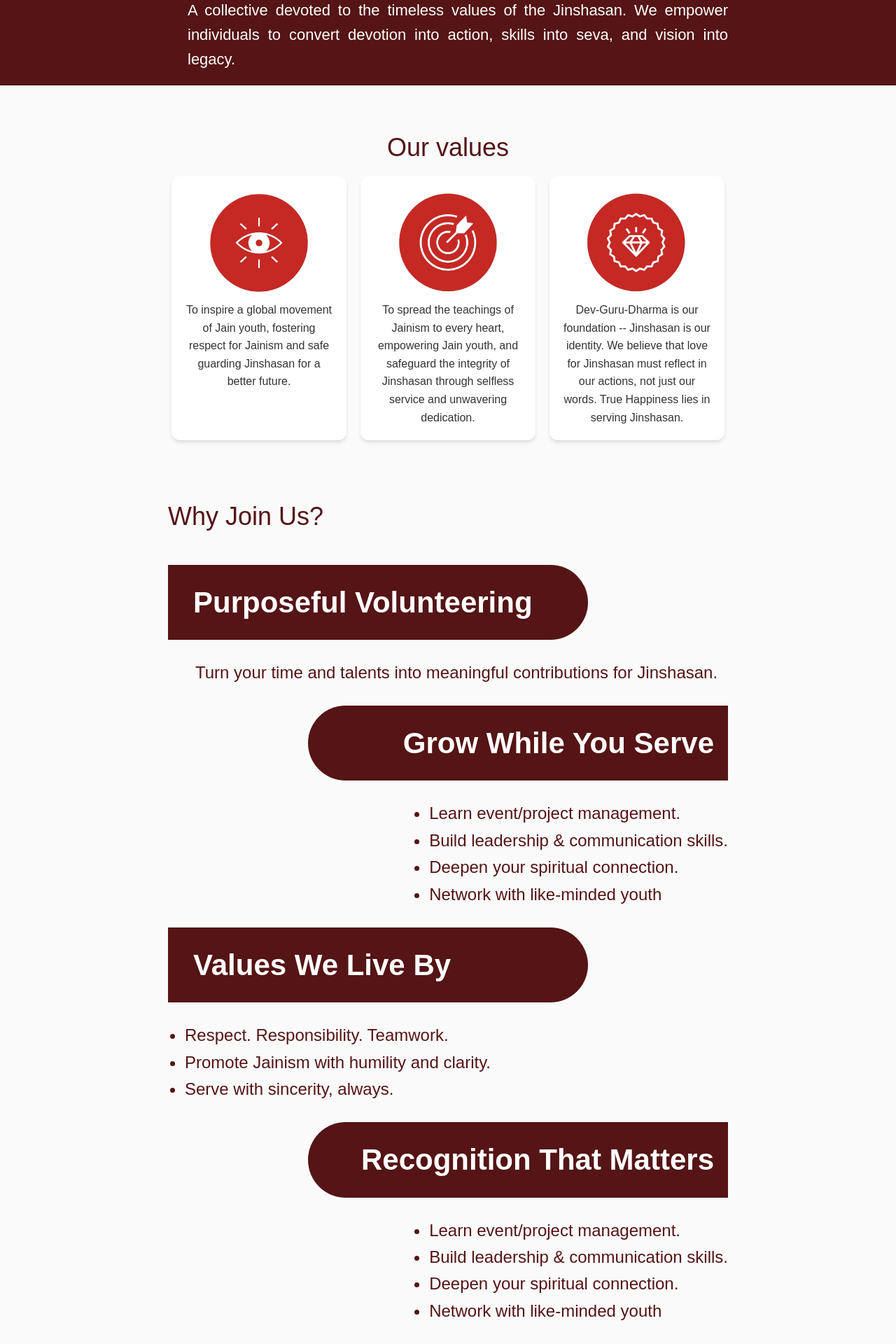
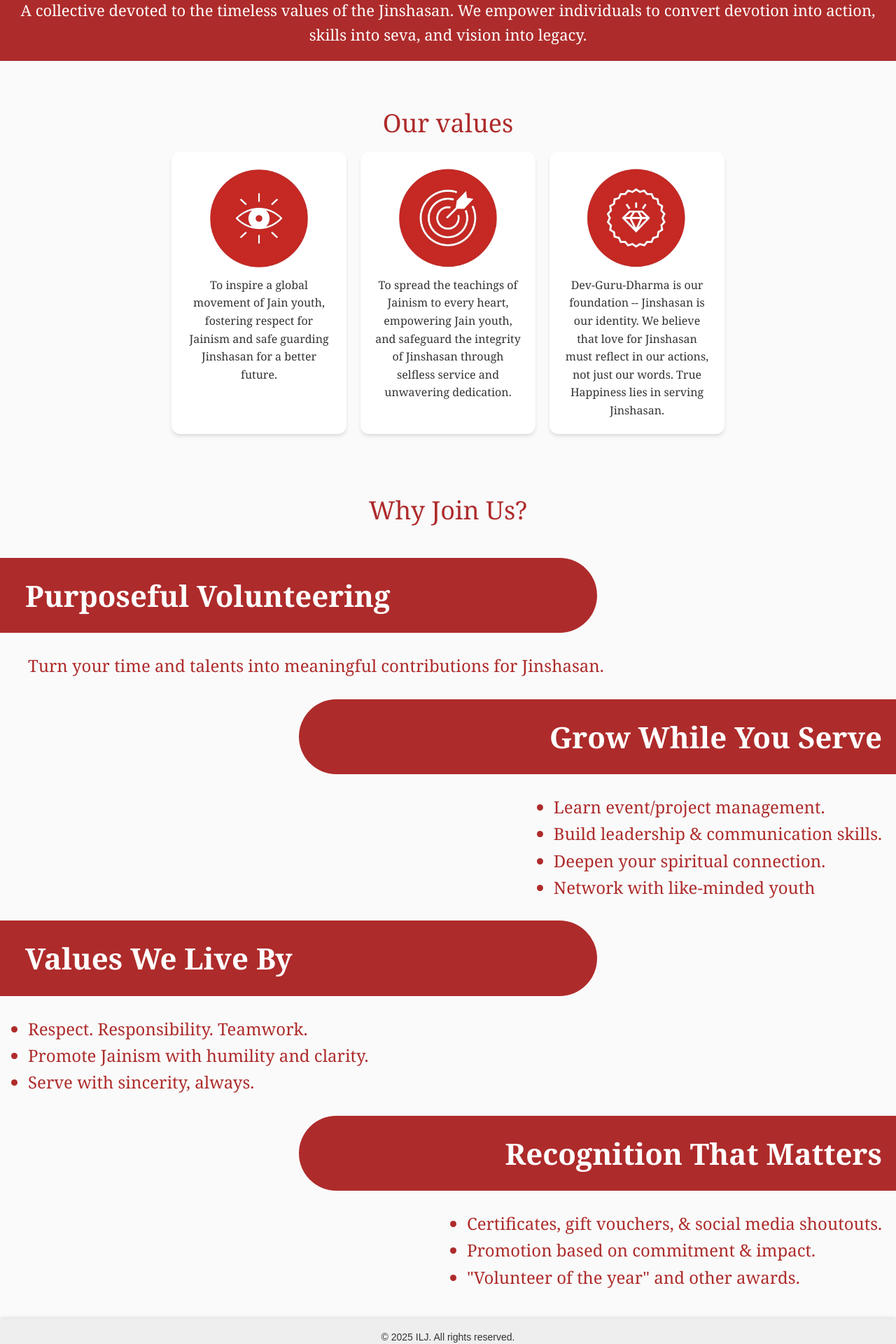
Before and after one commit to ILJ-01/ILJ-Frontend, a React (Vite) app: page /about in a window 1280 px wide. Shown: the part 180-2100 px from the top of the page at 70% size. Built offline with nearby package versions, Linux system fonts and the light colour scheme.

Commit message:
consistent stylings

```diff
--- a/src/pages/About.jsx
+++ b/src/pages/About.jsx
@@ -2,11 +2,12 @@ import React from "react";
 
 function About() {
   return (
-    <div className="flex flex-col items-center justify-center text-center py-5 gap-10 w-full">
-      <div className="w-full bg-[#551415]">
-        <div className="max-w-[800px] mx-auto m-5">
-          <h1 className="text-white text-[48px] text-justify">What is ILJ Foundation?</h1>
-          <p className="text-white text-[22px] ml-7 text-justify">
+    <div className="font-serif flex flex-col items-center justify-center text-center py-5 gap-10 w-full">
+      {/* What is ILF Foundation */}
+      <div className="w-full bg-[#ae2b2b]">
+        <div className="mx-auto m-5">
+          <h1 className="text-white text-[48px] text-center">What is ILJ Foundation?</h1>
+          <p className="text-white text-[22px] mx-5 text-center">
             A collective devoted to the timeless values of the Jinshasan.
             We empower individuals to convert devotion into
             action, skills into seva, and vision into legacy.
@@ -14,8 +15,9 @@ function About() {
         </div>
       </div>
 
-      <div className="x-auto p-5">
-        <h1 className="text-[36px] text-[#551415] mb-3">Our values</h1>
+      {/* Values */}
+      <div className="mx-auto p-5">
+        <h1 className="text-[36px] text-[#ae2b2b] mb-3">Our values</h1>
         <div className="flex flex-wrap gap-5 justify-center">
           <div className="bg-white rounded-[12px] p-5 max-w-[250px] shadow-md">
             <img
@@ -60,24 +62,25 @@ function About() {
         </div>
       </div>
 
-      <div className="flex flex-col gap-7 max-w-[800px] w-full mx-auto m-5">
-        <h1 className="w-fit text-[#551415] text-[36px] mb-3">Why Join Us?</h1>
+      {/* Why Join Us? */}
+      <div className="flex flex-col gap-7 w-full mx-auto m-5">
+        <h1 className="w-fit text-[#ae2b2b] text-[36px] mx-auto mb-3 text-center">Why Join Us?</h1>
 
-        <div className="bg-[#551415] rounded-r-full p-5 sm:w-6/8">
+        <div className="sm:w-2/3 bg-[#ae2b2b] rounded-r-full p-5">
           <h1 className="ml-4 text-[42px] text-white font-bold text-justify">
             Purposeful Volunteering
           </h1>
         </div>
-        <div className="ml-6 text-[#551415] text-[24px]">
+        <div className="mx-10 text-[#ae2b2b] text-[24px] text-justify">
           Turn your time and talents into meaningful contributions for Jinshasan.
         </div>
 
-        <div className="bg-[#551415] rounded-l-full p-5 sm:w-6/8 ml-auto">
+        <div className="bg-[#ae2b2b] rounded-l-full p-5 sm:w-2/3 ml-auto">
           <h1 className="w-fit ml-auto text-[42px] text-white font-bold">
             Grow While You Serve
           </h1>
         </div>
-        <div className="ml-auto text-[#551415] text-[24px] text-justify">
+        <div className="ml-10 sm:ml-auto mr-5 text-[#ae2b2b] text-[24px] text-left">
           <ul className="list-disc">
             <li>Learn event/project management.</li>
             <li>Build leadership & communication skills.</li>
@@ -86,12 +89,12 @@ function About() {
           </ul>
         </div>
 
-        <div className="bg-[#551415] rounded-r-full p-5 sm:w-6/8">
-          <h1 className="ml-4 text-[42px] text-white font-bold text-justify">
+        <div className="sm:w-2/3 bg-[#ae2b2b] rounded-r-full p-5 mr-5">
+          <h1 className="ml-4 text-[42px] text-white font-bold text-left">
             Values We Live By
           </h1>
         </div>
-        <div className="ml-6 text-[#551415] text-[24px] text-justify">
+        <div className="mx-10 text-[#ae2b2b] text-[24px] text-left">
           <ul className="list-disc">
             <li>Respect. Responsibility. Teamwork.</li>
             <li>Promote Jainism with humility and clarity.</li>
@@ -99,17 +102,16 @@ function About() {
           </ul>
         </div>
 
-        <div className="bg-[#551415] rounded-l-full p-5 sm:w-6/8 ml-auto">
+        <div className="sm:w-2/3 bg-[#ae2b2b] rounded-l-full p-5 ml-auto">
           <h1 className="w-fit ml-auto text-[42px] text-white font-bold">
             Recognition That Matters
           </h1>
         </div>
-        <div className="ml-auto text-[#551415] text-[24px] text-justify">
+        <div className="ml-10 sm:ml-auto mr-5 text-[#ae2b2b] text-[24px] text-justify">
           <ul className="list-disc">
-            <li>Learn event/project management.</li>
-            <li>Build leadership & communication skills.</li>
-            <li>Deepen your spiritual connection.</li>
-            <li>Network with like-minded youth</li>
+            <li>Certificates, gift vouchers, & social media shoutouts.</li>
+            <li>Promotion based on commitment & impact.</li>
+            <li>"Volunteer of the year" and other awards.</li>
           </ul>
         </div>
       </div>
--- a/src/pages/Home.css
+++ b/src/pages/Home.css
@@ -1,4 +1,4 @@
 .home-container {
     display: flex;
-    padding: 0%;
+    padding: 0;
 }
--- a/src/pages/Home.jsx
+++ b/src/pages/Home.jsx
@@ -1,4 +1,3 @@
-import HeroCarousel from "../components/HeroCarousel";
 import ProjectsPage from "../components/ProjectsPage";
 import img1 from "../assets/MainBanner.jpeg";
 
--- a/src/styles/global.css
+++ b/src/styles/global.css
@@ -1,6 +1,3 @@
-@import "tailwindcss";
-
-/* Reset / Base styles */
 @import "tailwindcss";
 
 /* add the code bellow */
@@ -9,10 +6,11 @@
   .no-scrollbar::-webkit-scrollbar {
     display: none;
   }
+
   /* Hide scrollbar for IE, Edge and Firefox */
   .no-scrollbar {
-          -ms-overflow-style: none;  /* IE and Edge */
-          scrollbar-width: none;  /* Firefox */
+    -ms-overflow-style: none; /* IE and Edge */
+    scrollbar-width: none; /* Firefox */
   }
 }
 
```
Lines whose indentation alone changed are shown as unchanged.
